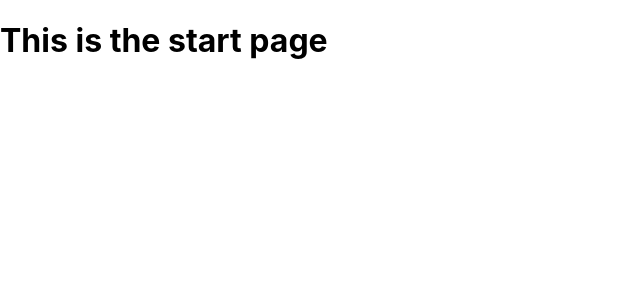
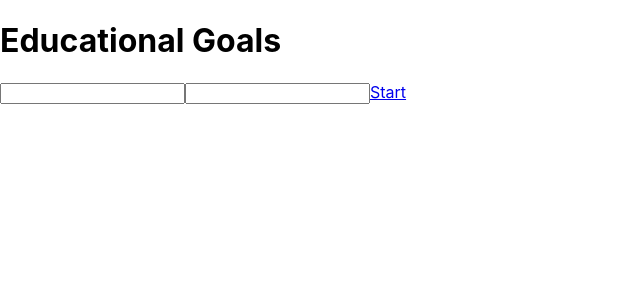
Before and after one commit to jdnolan93/w13-d2-lab, a React (Create React App) app in the folder client/: page /start in a window 1280 px wide. Shown: the top 300 px of the page, without its empty margins (0-640 px from the left). Built offline with nearby package versions, Linux system fonts and the light colour scheme.

Commit message:
player state can be updated in start container

```diff
--- a/client/src/containers/MainContainer.js
+++ b/client/src/containers/MainContainer.js
@@ -1,18 +1,20 @@
-import React from 'react';
+import React, {useState} from 'react';
 import {BrowserRouter as Router, Route, Routes} from 'react-router-dom';
 import StartContainer from './StartContainer';
 import GameContainer from './GameContainer';
 import QuizContainer from './QuizContainer';
 
-
 const MainContainer = () => {
 
+    const [playerOne, setPlayerOne] = useState("Player 1");
+    const [playerTwo, setPlayerTwo] = useState("Player 2");
 
   return (
 
     <Router>
         <Routes>
-            <Route path = "/start" element={<StartContainer/>}/>
+            <Route path = "/start" element={<StartContainer playerOne = {playerOne} playerTwo = {playerTwo} setPlayerOne = {setPlayerOne} setPlayerTwo = {setPlayerTwo}/>}/>
+            {/* <Route path = "/start" element={<StartContainer />}/> */}
             <Route path = "/quiz" element={<QuizContainer/>}/>
             <Route path = "/game" element={<GameContainer/>}/>
         </Routes>
--- a/client/src/containers/StartContainer.js
+++ b/client/src/containers/StartContainer.js
@@ -1,10 +1,33 @@
-import React from 'react';
+import React, {useState} from 'react';
 
 
-const StartContainer = () => {
+
+const StartContainer = ({playerOne, playerTwo, setPlayerOne, setPlayerTwo}) => {
+
+    // const [playerOne, setPlayerOne] = useState("Player 1");
+    // const [playerTwo, setPlayerTwo] = useState("Player 2");
+
+    const handleChangePlayerOne = (event) => {
+
+        setPlayerOne(event.target.value);
+
+        console.log(playerOne);
+    }
+    const handleChangePlayerTwo = (event) => {
+
+        setPlayerTwo(event.target.value);
+
+        console.log(playerTwo);
+    }
 
     return (
-        <h1>This is the start page</h1>
+        <>
+        <h1>Educational Goals</h1>
+        <input type = "text" onChange={handleChangePlayerOne} id = "Player 1 input" />
+        <input type = "text" onChange={handleChangePlayerTwo} id = "Player 2 input"/>
+        <a href = "/quiz">Start</a>
+        </>
+
     )
 
 }
```
